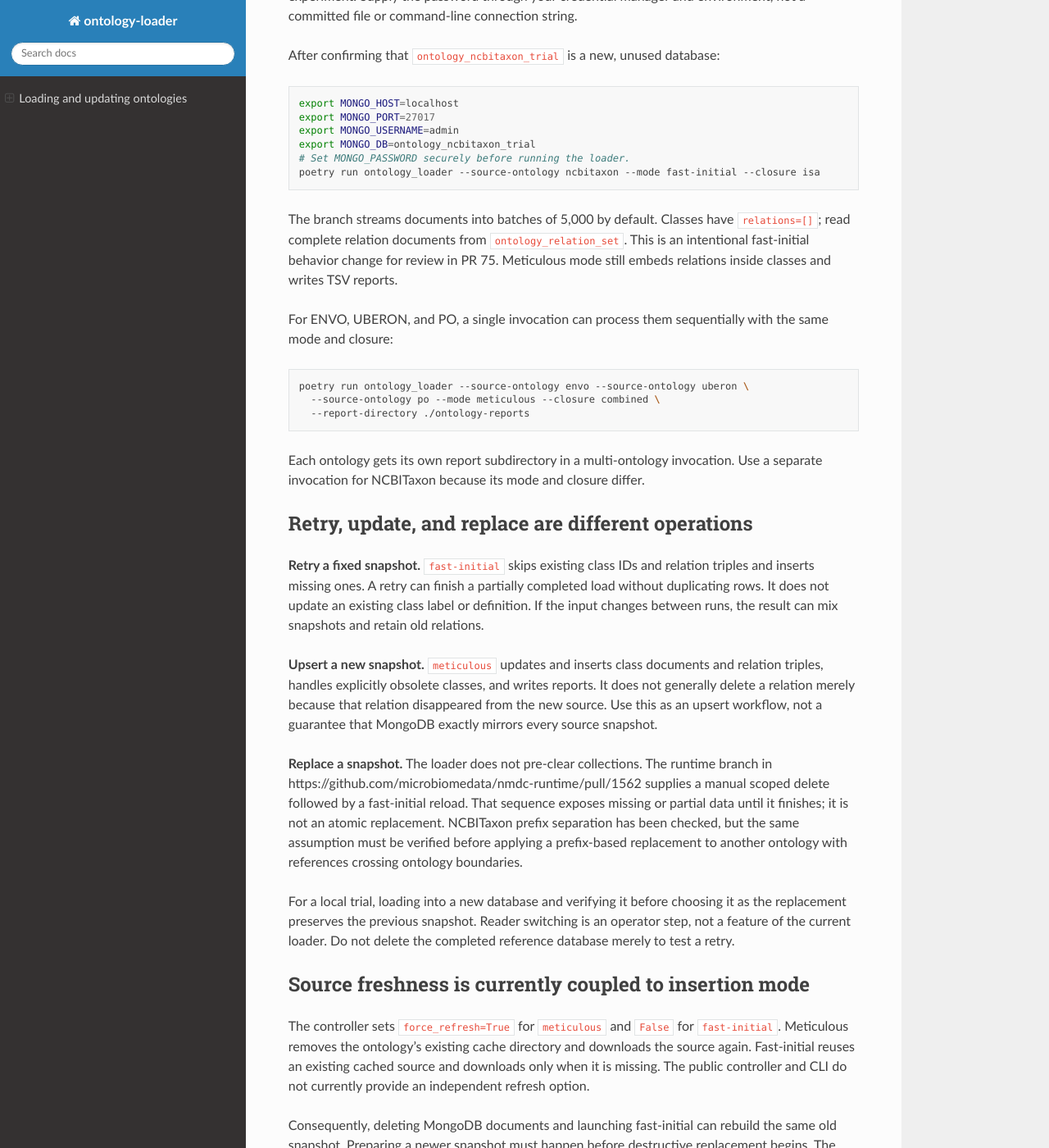
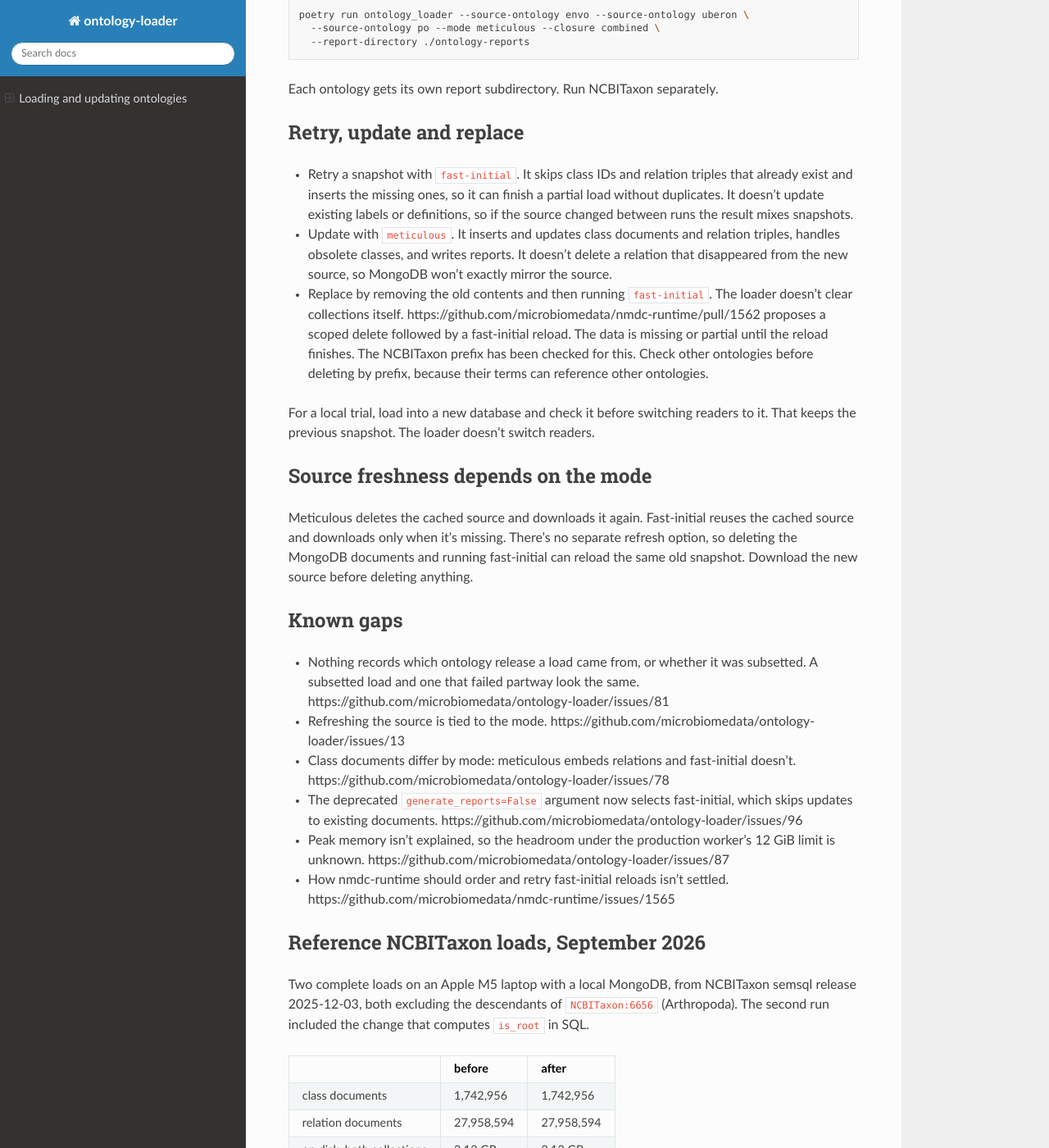
Before and after one commit to microbiomedata/ontology-loader, a Sphinx documentation site: the page built from docs/loading-and-updating.md, in a window 1280 px wide and 1400 px high, scrolled down 1331 px. Shown: the whole window at 82% size. Built offline with Sphinx 7.4.7 and the Read the Docs theme 3.1.0, drawn with Linux system fonts in a browser that asks for light colours; pages that are not in the unit, such as notebooks, are missing from menus; some of the changed text lies outside the part shown.

Commit message:
Bring the loading guide up to date and list known gaps

````diff
--- a/docs/loading-and-updating.md
+++ b/docs/loading-and-updating.md
@@ -1,72 +1,39 @@
 # Loading and updating ontologies
 
-The loader reads a semsql SQLite ontology and writes NMDC-schema `OntologyClass` and
-`OntologyRelation` documents to MongoDB's `ontology_class_set` and `ontology_relation_set`.
-It does not copy semsql tables verbatim into MongoDB.
+The loader reads a semsql SQLite build of an ontology and writes NMDC schema `OntologyClass` and `OntologyRelation` documents to MongoDB's `ontology_class_set` and `ontology_relation_set`. It does not copy semsql tables into MongoDB.
 
-The streaming implementation described here is proposed in
-https://github.com/microbiomedata/ontology-loader/pull/75. Release 0.3.1 does not contain it.
-The reference run below tested commit `35850848d934f6a8511000ef859012c7e257db53`.
+## Choose a mode and closure
 
-## Select a mode, closure, and which taxa to load
+| Operation | `--source-ontology` | `--mode` | `--closure` |
+| --- | --- | --- | --- |
+| First NCBITaxon load, or a retry of the same snapshot | `ncbitaxon` | `fast-initial` | `isa` |
+| Replace NCBITaxon with a new snapshot | `ncbitaxon` | `fast-initial`, after removing the old contents | `isa` |
+| First load or routine update of ENVO, UBERON or PO | `envo`, `uberon`, `po` | `meticulous` | `combined` |
 
-Since https://github.com/microbiomedata/ontology-loader/pull/85 the loader also
-takes `--exclude-descendants-of <CURIE>`, repeatable, which omits the proper
-`rdfs:subClassOf` descendants of a term while keeping the term itself. For
-NCBITaxon this is the difference between 4.34 GB and 2.12 GB, because arthropods
-alone are 49.6 percent of the ancestry closure.
+`isa` writes `entailed_isa_closure`. NCBITaxon has no `part_of` edges in the snapshot tested. `combined` writes `entailed_isa_partof_closure`, which follows both `rdfs:subClassOf` and `BFO:0000050`. Direct relations are written in every case. `all` writes several closure predicates and isn't needed for these loads.
 
-A subsetted load and a load that failed halfway produce collections that look the
-same, and nothing currently records which happened. See
-https://github.com/microbiomedata/ontology-loader/issues/81.
+Single-predicate closures such as `isa` skip SQLite's temporary deduplication B-tree. Multi-predicate closures such as `combined` still need it, so the NCBITaxon memory figures below don't bound `combined` on other large ontologies.
 
-## Select a mode and closure
+`--exclude-descendants-of <CURIE>`, repeatable, leaves out the `rdfs:subClassOf` descendants of a term and keeps the term itself. Excluding `NCBITaxon:6656` (Arthropoda) cuts an NCBITaxon load from 4.34 GB to 2.12 GB on disk, because arthropods are 49.6 percent of the ancestry closure.
 
-| Operation | `source_ontology` | `mode` | `closure` |
-| --- | --- | --- | --- |
-| Initial NCBITaxon load | `ncbitaxon` | `fast-initial` | `isa` |
-| Retry the same NCBITaxon snapshot | `ncbitaxon` | `fast-initial` | `isa` |
-| Initial load or routine upsert of ENVO | `envo` | `meticulous` | `combined` |
-| Initial load or routine upsert of UBERON | `uberon` | `meticulous` | `combined` |
-| Initial load or routine upsert of PO | `po` | `meticulous` | `combined` |
-| Replace NCBITaxon with a prepared snapshot | `ncbitaxon` | `fast-initial`, after explicitly replacing old contents | `isa` |
+## Load into a local MongoDB
 
-`isa` emits `entailed_isa_closure`. NCBITaxon has no `part_of` edges in the tested snapshot.
-`combined` emits `entailed_isa_partof_closure`, preserving ancestry through both
-`rdfs:subClassOf` and `BFO:0000050` for ENVO, UBERON, and PO. Direct relationships are
-also written. Choosing `all` produces multiple closure predicates; it is not necessary
-for these configurations.
+Set the connection explicitly. The loader's default port is 27022 and its default database is `nmdc`, and neither is right for a local trial. Set the password through your credential manager, not in a committed file or on the command line.
 
-On the streaming branch, single-predicate ancestry queries avoid SQLite's temporary
-deduplication B-tree. Multi-predicate queries retain `DISTINCT` to eliminate duplicate
-pairs reached through different predicates. The single-predicate memory measurement below
-does not establish a memory bound for `combined` or `all` on other large ontologies.
-
-## Initial load on a local MongoDB
-
-Set the host, port, username, password, and database explicitly. In particular, the loader's
-default port is 27022 and its default database is `nmdc`; neither should be assumed correct
-for a local experiment. Supply the password through your credential manager and environment,
-not a committed file or command-line connection string.
-
-After confirming that `ontology_ncbitaxon_trial` is a new, unused database:
+After checking that `ontology_ncbitaxon_trial` doesn't already exist:
 
 ```bash
 export MONGO_HOST=localhost
 export MONGO_PORT=27017
 export MONGO_USERNAME=admin
 export MONGO_DB=ontology_ncbitaxon_trial
-# Set MONGO_PASSWORD securely before running the loader.
+# Set MONGO_PASSWORD before running the loader.
 poetry run ontology_loader --source-ontology ncbitaxon --mode fast-initial --closure isa
 ```
 
-The branch streams documents into batches of 5,000 by default. Classes have `relations=[]`;
-read complete relation documents from `ontology_relation_set`. This is an intentional
-fast-initial behavior change for review in PR 75. Meticulous mode still embeds relations
-inside classes and writes TSV reports.
+Fast-initial streams documents in batches of 5,000. Its class documents have `relations=[]`, so read relations from `ontology_relation_set`. Meticulous mode embeds relations in class documents and writes TSV reports.
 
-For ENVO, UBERON, and PO, a single invocation can process them sequentially with the same
-mode and closure:
+ENVO, UBERON and PO can run in one command because they use the same mode and closure:
 
 ```bash
 poetry run ontology_loader --source-ontology envo --source-ontology uberon \
@@ -74,55 +41,34 @@ poetry run ontology_loader --source-ontology envo --source-ontology uberon \
   --report-directory ./ontology-reports
 ```
 
-Each ontology gets its own report subdirectory in a multi-ontology invocation. Use a separate
-invocation for NCBITaxon because its mode and closure differ.
+Each ontology gets its own report subdirectory. Run NCBITaxon separately.
 
-## Retry, update, and replace are different operations
+## Retry, update and replace
 
-**Retry a fixed snapshot.** `fast-initial` skips existing class IDs and relation triples and
-inserts missing ones. A retry can finish a partially completed load without duplicating rows.
-It does not update an existing class label or definition. If the input changes between runs,
-the result can mix snapshots and retain old relations.
+- Retry a snapshot with `fast-initial`. It skips class IDs and relation triples that already exist and inserts the missing ones, so it can finish a partial load without duplicates. It doesn't update existing labels or definitions, so if the source changed between runs the result mixes snapshots.
+- Update with `meticulous`. It inserts and updates class documents and relation triples, handles obsolete classes, and writes reports. It doesn't delete a relation that disappeared from the new source, so MongoDB won't exactly mirror the source.
+- Replace by removing the old contents and then running `fast-initial`. The loader doesn't clear collections itself. https://github.com/microbiomedata/nmdc-runtime/pull/1562 proposes a scoped delete followed by a fast-initial reload. The data is missing or partial until the reload finishes. The NCBITaxon prefix has been checked for this. Check other ontologies before deleting by prefix, because their terms can reference other ontologies.
 
-**Upsert a new snapshot.** `meticulous` updates and inserts class documents and relation triples,
-handles explicitly obsolete classes, and writes reports. It does not generally delete a relation
-merely because that relation disappeared from the new source. Use this as an upsert workflow,
-not a guarantee that MongoDB exactly mirrors every source snapshot.
+For a local trial, load into a new database and check it before switching readers to it. That keeps the previous snapshot. The loader doesn't switch readers.
 
-**Replace a snapshot.** The loader does not pre-clear collections. The runtime branch in
-https://github.com/microbiomedata/nmdc-runtime/pull/1562 supplies a manual scoped delete followed
-by a fast-initial reload. That sequence exposes missing or partial data until it finishes;
-it is not an atomic replacement. NCBITaxon prefix separation has been checked, but the same
-assumption must be verified before applying a prefix-based replacement to another ontology
-with references crossing ontology boundaries.
+## Source freshness depends on the mode
 
-For a local trial, loading into a new database and verifying it before choosing it as the
-replacement preserves the previous snapshot. Reader switching is an operator step, not a
-feature of the current loader. Do not delete the completed reference database merely to test a retry.
+Meticulous deletes the cached source and downloads it again. Fast-initial reuses the cached source and downloads only when it's missing. There's no separate refresh option, so deleting the MongoDB documents and running fast-initial can reload the same old snapshot. Download the new source before deleting anything.
 
-## Source freshness is currently coupled to insertion mode
+## Known gaps
 
-The controller sets `force_refresh=True` for `meticulous` and `False` for `fast-initial`.
-Meticulous removes the ontology's existing cache directory and downloads the source again.
-Fast-initial reuses an existing cached source and downloads only when it is missing.
-The public controller and CLI do not currently provide an independent refresh option.
+- Nothing records which ontology release a load came from, or whether it was subsetted. A subsetted load and one that failed partway look the same. https://github.com/microbiomedata/ontology-loader/issues/81
+- Refreshing the source is tied to the mode. https://github.com/microbiomedata/ontology-loader/issues/13
+- Class documents differ by mode: meticulous embeds relations and fast-initial doesn't. https://github.com/microbiomedata/ontology-loader/issues/78
+- The deprecated `generate_reports=False` argument now selects fast-initial, which skips updates to existing documents. https://github.com/microbiomedata/ontology-loader/issues/96
+- Peak memory isn't explained, so the headroom under the production worker's 12 GiB limit is unknown. https://github.com/microbiomedata/ontology-loader/issues/87
+- How nmdc-runtime should order and retry fast-initial reloads isn't settled. https://github.com/microbiomedata/nmdc-runtime/issues/1565
 
-Consequently, deleting MongoDB documents and launching fast-initial can rebuild the same old
-snapshot. Preparing a newer snapshot must happen before destructive replacement begins.
-The follow-up in https://github.com/microbiomedata/ontology-loader/issues/13 should separate
-source acquisition from insertion mode and record source identity, such as an artifact URL,
-checksum, and acquisition time. This is proposed work, not an available CLI flag.
-Runtime ordering and failure handling are tracked in
-https://github.com/microbiomedata/nmdc-runtime/issues/1565.
+## Reference NCBITaxon loads, September 2026
 
-## Reference NCBITaxon runs, September 2026
+Two complete loads on an Apple M5 laptop with a local MongoDB, from NCBITaxon semsql release 2025-12-03, both excluding the descendants of `NCBITaxon:6656` (Arthropoda). The second run included the change that computes `is_root` in SQL.
 
-Two complete loads on the same machine, an Apple M5 with a local MongoDB, from a
-previously cached NCBITaxon semsql build (release 2025-12-03). Both excluded the
-proper descendants of `NCBITaxon:6656` (Arthropoda) and wrote identical document
-counts. They differ only in what had merged to `main` in between.
-
-| | before is_root by SQL | after |
+| | before | after |
 |---|---:|---:|
 | class documents | 1,742,956 | 1,742,956 |
 | relation documents | 27,958,594 | 27,958,594 |
@@ -130,15 +76,6 @@ counts. They differ only in what had merged to `main` in between.
 | wall time | 30.7 min | 29.0 min |
 | peak RSS | 6.22 GB | 7.01 GB |
 
-For contrast, a full load with no exclusion is 2,708,804 classes, 54,700,052
-relations, and **4.34 GB** on disk, of which 2.79 GB is indexes.
+A full load with no exclusion is 2,708,804 classes, 54,700,052 relations, and 4.34 GB on disk, of which 2.79 GB is indexes.
 
-**Peak memory is not explained.** Removing a call measured at 3.71 GB should have
-lowered the peak and it rose. Peak is a high-water mark rather than a sum, and
-nobody has attributed it to a phase, which means nobody can say how much headroom
-the production worker's 12 GiB limit actually leaves. Tracked at
-https://github.com/microbiomedata/ontology-loader/issues/87. **Do not quote a
-memory figure from this table as if it were settled.**
-
-Wall times are from a laptop and do not transfer to the production worker. Disk
-figures should. Neither is an SLA.
+Peak memory rose after a change that should have lowered it (https://github.com/microbiomedata/ontology-loader/issues/87), so treat the peak RSS figures as unexplained. Wall times are from a laptop and won't match the production worker. Disk sizes should.
````
